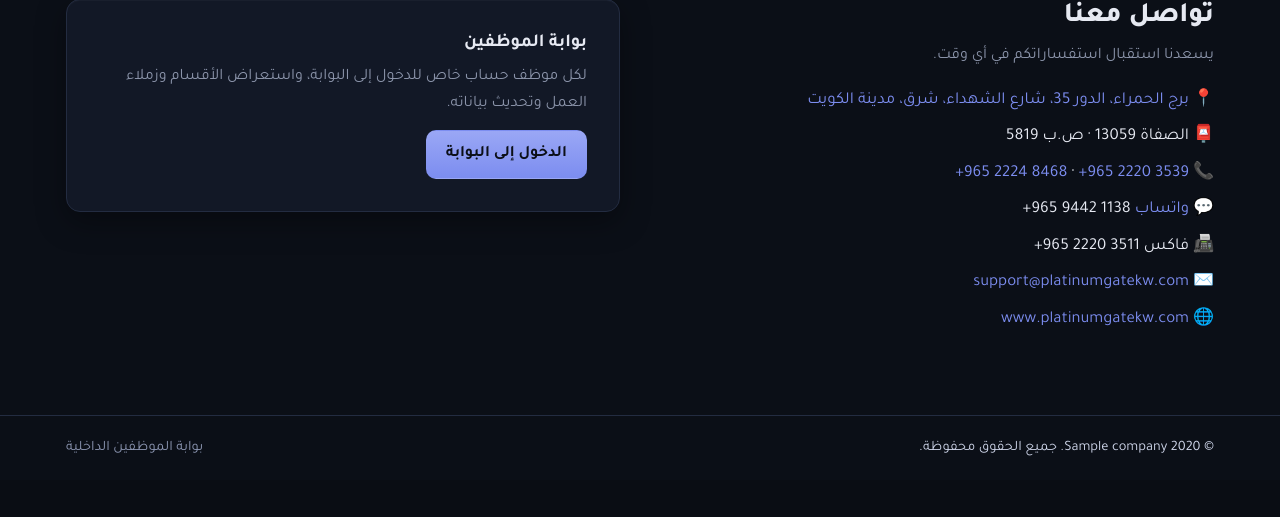
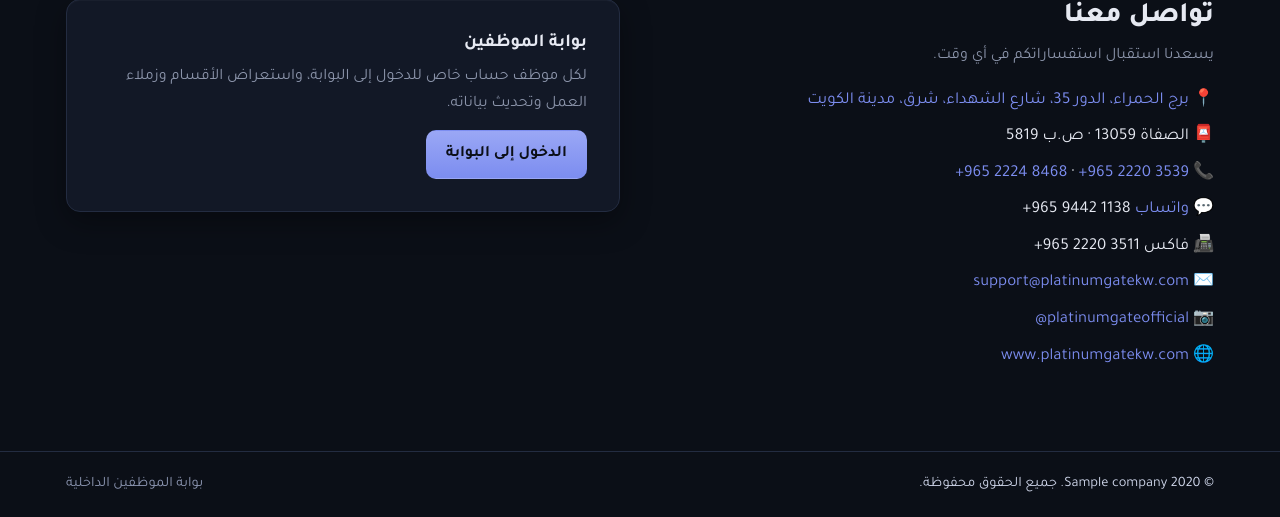
Before and after one commit to platinumgatec-22/company, a Node project: template views/home.ejs in a window 1280 px wide. Shown: the part 1356-1873 px from the top of the page. Before the commit the page ends 1812 px from the top, so only its background shows below. Run offline with Node 20 templates, Linux system fonts and the light colour scheme; the template is opened without the code that fills it: most values are stand-ins (such as "Sample title", 1, 10 or a date in 2020).

Commit message:
Add the official Instagram account to the contact list
Co-Authored-By: Claude Opus 5.5 <noreply@anthropic.com>
Claude-Session: https://claude.ai/code/session_01PRLausUmGjcqQ4VEaNDqRA

```diff
--- a/views/home.ejs
+++ b/views/home.ejs
@@ -65,6 +65,7 @@
         <li>💬 <a href="https://wa.me/96594421138" target="_blank" rel="noopener noreferrer">واتساب</a> <span dir="ltr">+965 9442 1138</span></li>
         <li>📠 فاكس <span dir="ltr">+965 2220 3511</span></li>
         <li>✉️ <a href="mailto:support@platinumgatekw.com">support@platinumgatekw.com</a></li>
+        <li>📷 <a href="https://www.instagram.com/platinumgateofficial/" target="_blank" rel="noopener noreferrer" dir="ltr">@platinumgateofficial</a></li>
         <li>🌐 <a href="https://www.platinumgatekw.com" target="_blank" rel="noopener noreferrer">www.platinumgatekw.com</a></li>
       </ul>
     </div>
```
